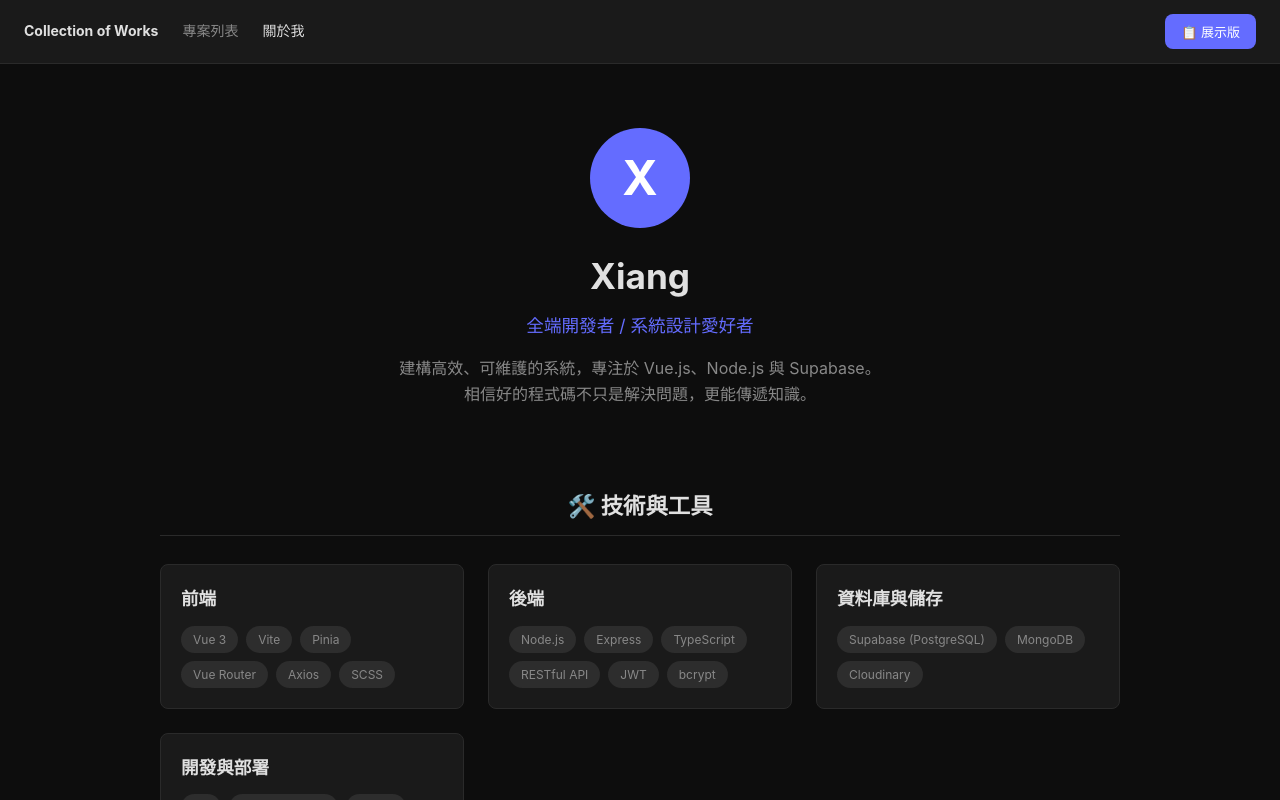
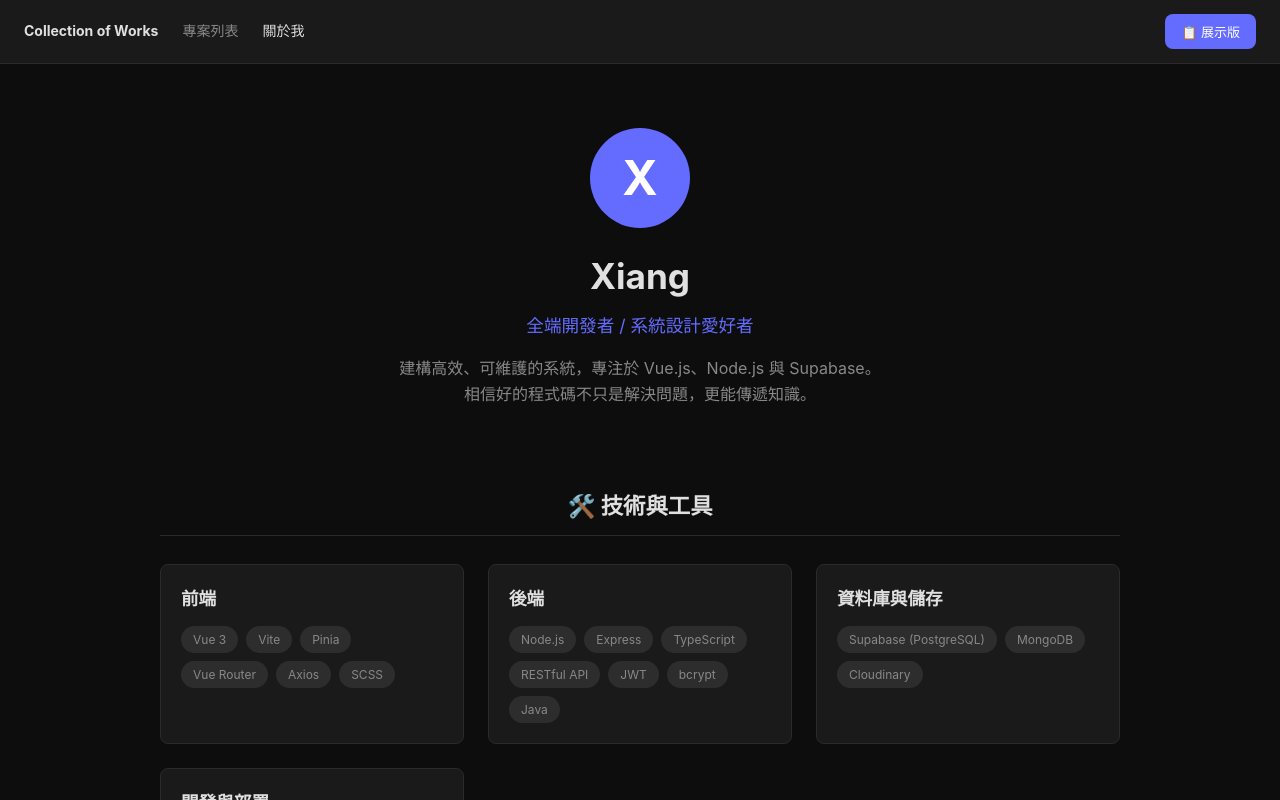
Before and after one commit to Xiang891202/Collection-of-works, a Vue app in the folder frontend/: page /about in a window 1280 px wide. Shown: the top 800 px of the page. Built offline with nearby package versions, Linux system fonts and the light colour scheme; no server answers.

Commit message:
Update AboutView.vue

```diff
--- a/frontend/src/views/AboutView.vue
+++ b/frontend/src/views/AboutView.vue
@@ -37,6 +37,7 @@
             <span class="tag">RESTful API</span>
             <span class="tag">JWT</span>
             <span class="tag">bcrypt</span>
+            <span class="tag">Java</span>
           </div>
         </div>
         <div class="tech-group">
```
